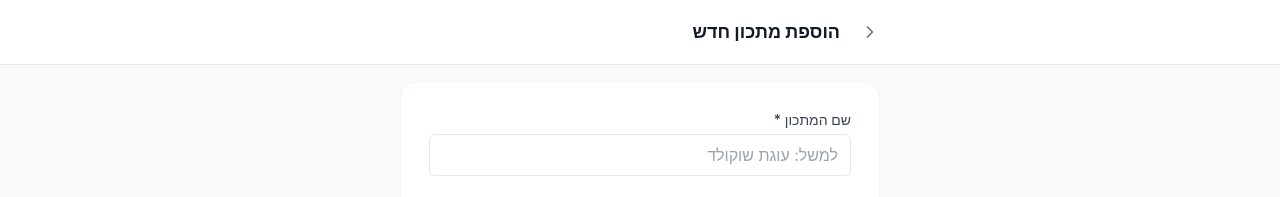
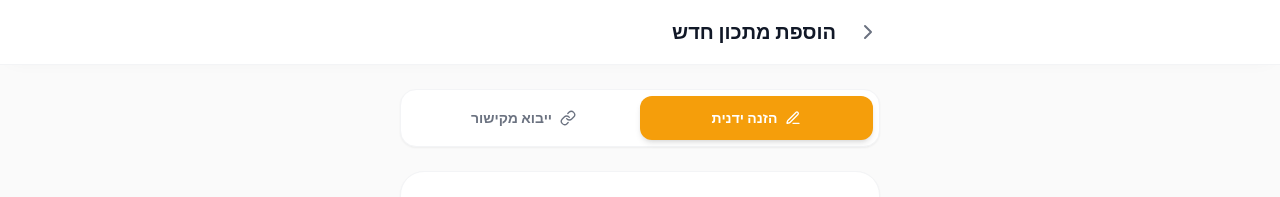
Before and after one commit to tehillaIny/Inys-recipes, a Next.js app: page /AddRecipe in a window 1280 px wide. Shown: the top 197 px of the page. Built offline with nearby package versions, Linux system fonts and the light colour scheme; no server answers; the database is empty.

Commit message:
fix impoer from link button

```diff
--- a/pages/AddRecipe.tsx
+++ b/pages/AddRecipe.tsx
@@ -1,12 +1,21 @@
-import React, { useState } from 'react';
+import React, { useState, useEffect } from 'react';
 import { useRouter } from 'next/router';
 import { addRecipe, addTag } from '@/firebaseService';
 import RecipeForm from '@/components/Recipes/RecipeForm';
-import { ChevronRight } from "lucide-react";
+import ImportFromUrl from '@/components/Recipes/ImportFromUrl';
+import { ChevronRight, Link as LinkIcon, PenLine } from "lucide-react";
 
 export default function AddRecipe() {
   const router = useRouter();
   const [saving, setSaving] = useState(false);
+  const [mode, setMode] = useState('manual');
+  const [initialData, setInitialData] = useState(null); // זיכרון לשמירת המתכון שיובא
+
+  useEffect(() => {
+    if (router.isReady && router.query.mode === 'import') {
+      setMode('import');
+    }
+  }, [router.isReady, router.query.mode]);
 
   const handleSave = async (formData: any) => {
     setSaving(true);
@@ -27,28 +36,66 @@ export default function AddRecipe() {
   };
 
   return (
-    <div className="min-h-screen bg-gray-50 pb-20 text-right" dir="rtl">
-      <header className="bg-white border-b border-gray-200 sticky top-0 z-10">
+    <div className="min-h-screen bg-[#FAFAFA] pb-20 text-right" dir="rtl">
+
+      <header className="bg-white/90 backdrop-blur-lg border-b border-gray-100 sticky top-0 z-40 shadow-[0_4px_20px_-10px_rgba(0,0,0,0.05)]">
         <div className="max-w-lg mx-auto px-4 h-16 flex items-center gap-3">
           <button
             onClick={() => router.back()}
             className="p-2 -mr-2 hover:bg-gray-100 rounded-full transition-colors text-gray-500"
           >
-            <ChevronRight className="w-5 h-5" />
+            <ChevronRight className="w-6 h-6" />
           </button>
-          <h1 className="font-bold text-lg text-gray-900">הוספת מתכון חדש</h1>
+          <h1 className="font-bold text-xl text-gray-900">הוספת מתכון חדש</h1>
         </div>
       </header>
 
-      <main className="max-w-lg mx-auto p-4">
-        <div className="bg-white rounded-2xl shadow-sm border border-gray-100 p-6">
-          <RecipeForm
-            recipe={null}
-            onSave={handleSave}
-            onCancel={() => router.back()}
-            isLoading={saving}
-          />
+      <main className="max-w-lg mx-auto p-4 space-y-6 mt-2">
+
+        <div className="flex bg-white rounded-2xl p-1.5 shadow-sm border border-gray-100">
+           <button
+             onClick={() => setMode('manual')}
+             className={`flex-1 flex items-center justify-center gap-2 py-3 rounded-xl text-sm font-bold transition-all ${
+               mode === 'manual'
+                 ? 'bg-amber-500 text-white shadow-md'
+                 : 'text-gray-500 hover:bg-gray-50'
+             }`}
+           >
+             <PenLine className="w-4 h-4" />
+             הזנה ידנית
+           </button>
+           <button
+             onClick={() => setMode('import')}
+             className={`flex-1 flex items-center justify-center gap-2 py-3 rounded-xl text-sm font-bold transition-all ${
+               mode === 'import'
+                 ? 'bg-amber-500 text-white shadow-md'
+                 : 'text-gray-500 hover:bg-gray-50'
+             }`}
+           >
+             <LinkIcon className="w-4 h-4" />
+             ייבוא מקישור
+           </button>
         </div>
+
+        <div className="bg-white rounded-3xl shadow-sm border border-gray-100 p-5">
+          {mode === 'manual' ? (
+            <RecipeForm
+              recipe={initialData}
+              onSave={handleSave}
+              onCancel={() => router.back()}
+              isLoading={saving}
+            />
+          ) : (
+            <ImportFromUrl
+              onImport={(data: any) => {
+                setInitialData(data);
+                setMode('manual');
+              }}
+              onCancel={() => setMode('manual')}
+            />
+          )}
+        </div>
+
       </main>
     </div>
   );
```
Also changed, not shown: firebase.json.
